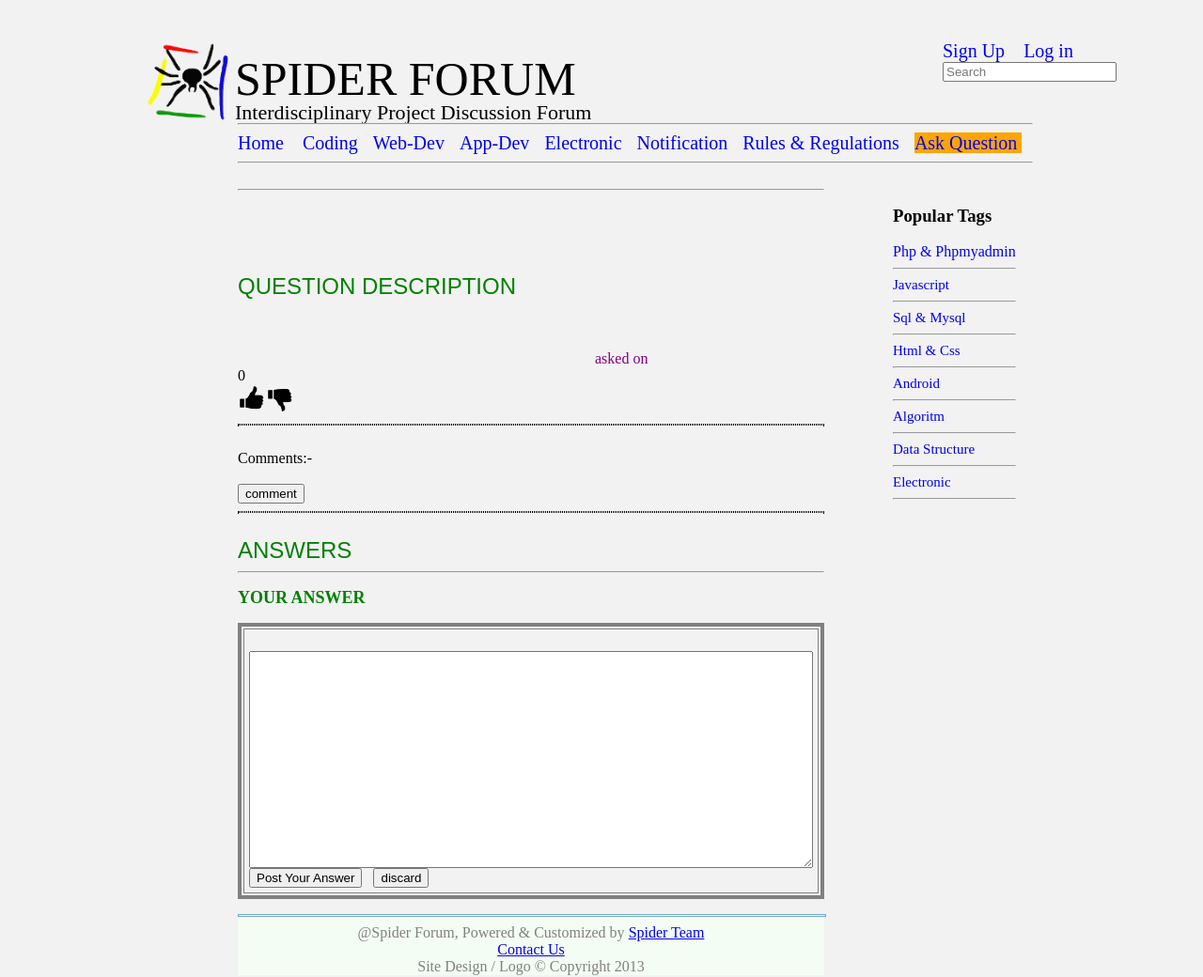
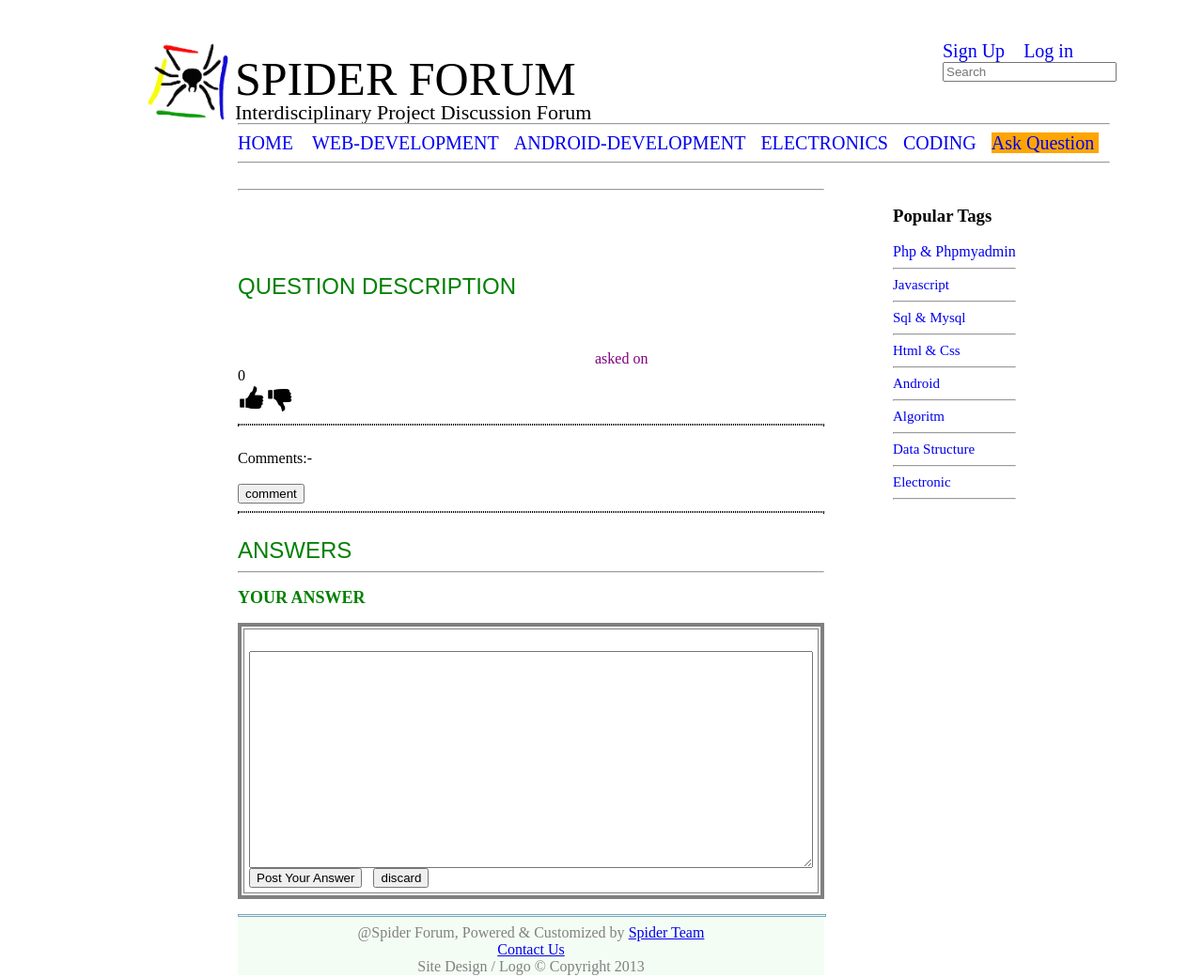
Before and after one commit to kumarrishav/spiderforum, a PHP site: page /detail.php?id=1 in a window 1280 px wide. Shown: the top 1040 px of the page at 94% size. Run offline with PHP 8.4, Linux system fonts and the light colour scheme; data that the repository does not hold is empty.

Commit message:
some changes

```diff
--- a/detail.php
+++ b/detail.php
@@ -182,7 +182,7 @@ $num=mysql_num_rows($count);
   echo "</br>"."<font color='purple'>".str_repeat('&nbsp',95)."asked on".str_repeat('&nbsp',2).$row['stamp']."</font>";
   echo "<div id='mydiv'>".$num."</div><img src='voteup.png' height='30' width='30' onclick='loadXMLDoc()'>";
   echo "<img src='votedown.png' height='30' width='30' onclick='loadXMLDoc1()'>".
-	   str_repeat('&nbsp',105).$name;
+	   str_repeat('&nbsp',100).$name;
 
 	    //comment on question
 $result3 = mysql_query("Select * FROM quescomment where quesid='$detail'");
@@ -226,7 +226,7 @@ $num2=mysql_num_rows($count2);
   echo "</br>"."<font color='purple'>".str_repeat('&nbsp',95)."asked on".str_repeat('&nbsp',2).$row1['stamp']."</font>";
   echo "<div id='yourdiv'>".$num2."</div><img src='voteup.png' id='".$anslike."' height='30' width='30' onclick='loadXMLDoc2(this.id)'>";
   echo "<img src='votedown.png' id='".$anslike."'  height='30' width='30' onclick='loadXMLDoc3(this.id)'>".str_repeat('&nbsp',30).
-       str_repeat('&nbsp',55).$name1."<hr style='border:1px dotted;'>";
+       str_repeat('&nbsp',70).$name1."<hr style='border:1px dotted;'>";
   //<a href='sds.php'><font size='1' face='arial' color='red'>COMMENTS</font></a>
   //echo "<script>document.getElementById('yourdiv').innerHTML=".$num2.";</script>";
 }
--- a/header.php
+++ b/header.php
@@ -47,7 +47,7 @@ function gameLoop()
 
 </script>
 </head>
-<body bgcolor="#F2F2F2" onload="display();">
+<body bgcolor="white" onload="display();">
 <div class="container">
 <!--<div class="header">
 </div>-->
@@ -94,13 +94,11 @@ else
 <table>
 <tr>
                  <td><hr>
-                               <a href="frontpage.php" style="text-decoration: none"><span style="font-size: 20px">Home</span></a>&nbsp;&nbsp;&nbsp;&nbsp;
-                               <a href="frontpage.php" style="text-decoration: none"><span style="font-size: 20px">Coding</span></a>&nbsp;&nbsp;&nbsp;
-							   <a href="frontpage.php" style="text-decoration: none"><span style="font-size: 20px">Web-Dev</span></a>&nbsp;&nbsp;&nbsp;
-                               <a href="frontpage.php" style="text-decoration: none"><span style="font-size: 20px">App-Dev</span></a>&nbsp;&nbsp;&nbsp;
-                               <a href="frontpage.php" style="text-decoration: none"><span style="font-size: 20px">Electronic</span></a>&nbsp;&nbsp;&nbsp;
-                               <a href="frontpage.php" style="text-decoration: none"><span style="font-size: 20px">Notification</span></a>&nbsp;&nbsp;&nbsp;
-			                   <a href="frontpage.php" style="text-decoration: none"><span style="font-size: 20px">Rules & Regulations</span></a>&nbsp;&nbsp;&nbsp;
+                               <a href="frontpage.php" style="text-decoration: none"><span style="font-size: 20px">HOME</span></a>&nbsp;&nbsp;&nbsp;&nbsp;
+                               <a href="frontpage.php" style="text-decoration: none"><span style="font-size: 20px">WEB-DEVELOPMENT</span></a>&nbsp;&nbsp;&nbsp;
+							   <a href="frontpage.php" style="text-decoration: none"><span style="font-size: 20px">ANDROID-DEVELOPMENT</span></a>&nbsp;&nbsp;&nbsp;
+                               <a href="frontpage.php" style="text-decoration: none"><span style="font-size: 20px">ELECTRONICS</span></a>&nbsp;&nbsp;&nbsp;
+			                   <a href="frontpage.php" style="text-decoration: none"><span style="font-size: 20px">CODING</span></a>&nbsp;&nbsp;&nbsp;
 			            <a href="ask.php" style="text-decoration: none"><span style="font-size: 20px;background-color: orange;">  Ask Question </span></a>&nbsp;&nbsp;&nbsp;
 			<hr></td>
 			</tr>
```
